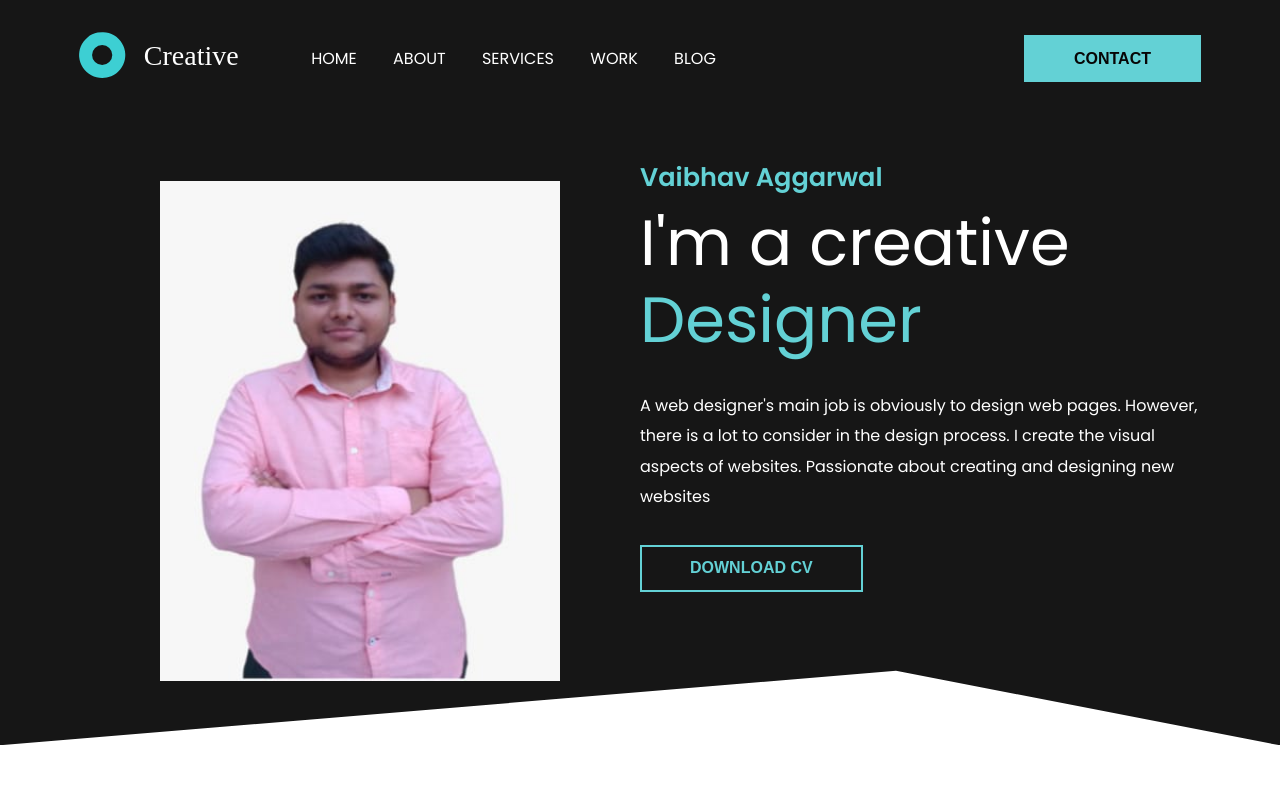
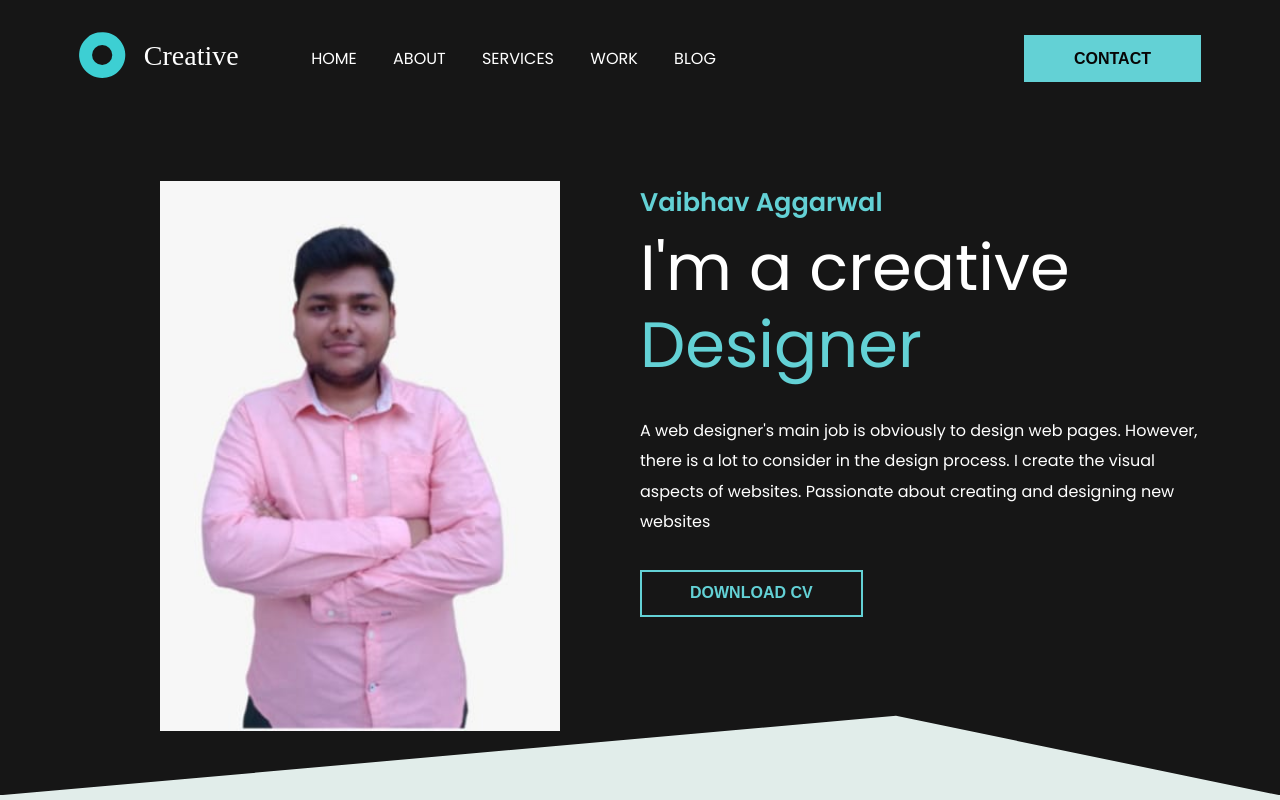
Before and after one commit to Vaibhav1507Github/VaibhavAggarwal.github.io, a plain HTML site: page index.html in a window 1280 px wide. Shown: the top 800 px of the page. Drawn offline with nearby package versions, Linux system fonts and the light colour scheme.

Commit message:
Update Style.CSS

```diff
--- a/CSS/Style.CSS
+++ b/CSS/Style.CSS
@@ -38,6 +38,30 @@ header{
     margin: 0 auto;
 }
 
+@media(min-width: 576px){
+    .container{
+        max-width: 540px;
+    }
+}
+
+@media(min-width:768px){
+    .container{
+        max-width: 720px;
+    }
+}
+
+@media(min-width:992px){
+    .container{
+        max-width: 960px;
+    }
+}
+
+@media(min-width:1200px){
+    .container{
+        max-width: 1152px;
+    }
+}
+
 header nav .left a{
     color:var(--pure);
     text-decoration: none;
@@ -64,7 +88,7 @@ header nav{
 
 .pic .left img{
     width: 400px;
-    height: 500px;
+    height: 550px;
 }
 
 .pic .right{
@@ -488,6 +512,7 @@ section.contact .btn-wrapper{
 
 
 
+
 /* .buttons {
     margin-top: 34px;
 }
@@ -509,7 +534,9 @@ section.contact .btn-wrapper{
 } */
 
 
-
+body{
+   background-color:rgb(225, 237, 234);
+}
 
 .contactForm{
     font-family: 'Fira sans' sans-serif;
```
